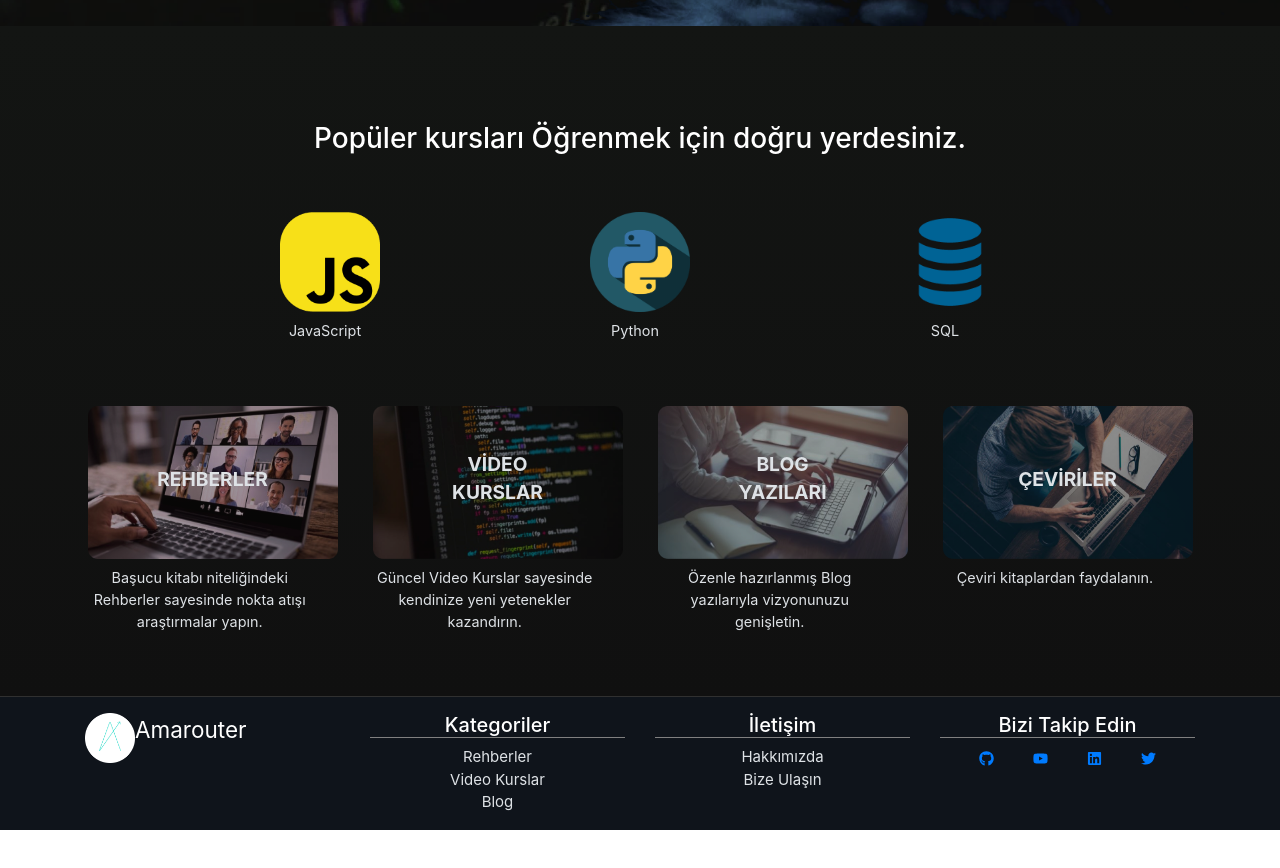
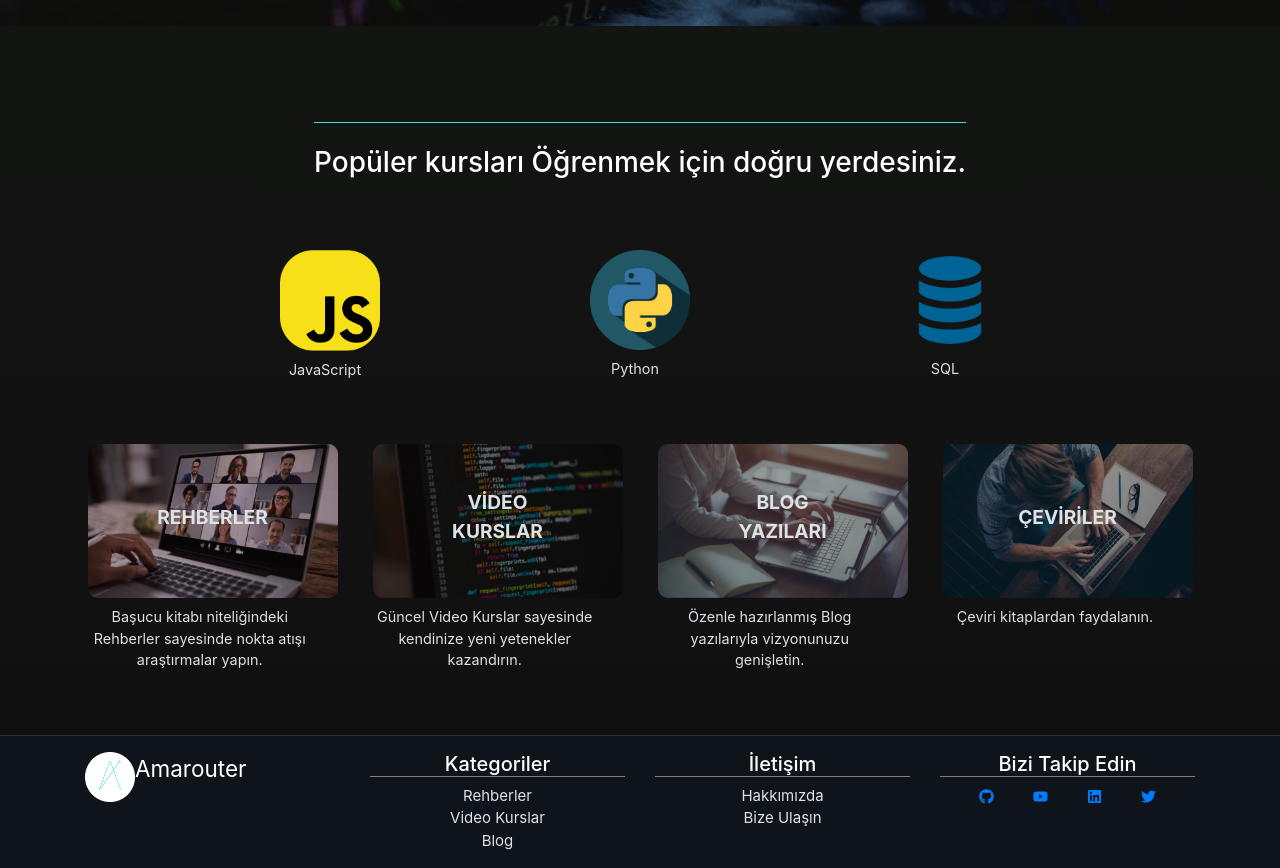
Before and after one commit to amarouter/amarouter-frontend, a React (Create React App) app: page / in a window 1280 px wide. Shown: the part 866-1734 px from the top of the page. Before the commit the page ends 1696 px from the top, so only its background shows below. Built offline with nearby package versions, Linux system fonts and the light colour scheme; no server answers; the database is empty.

Commit message:
border added and css updated

```diff
--- a/src/App.css
+++ b/src/App.css
@@ -153,8 +153,7 @@ figcaption {
 .component-blog {
   min-height: 85vh;
   background-color: #181818;
-  font-size: calc(5px + 2vmin);
-  color: #eeeeee;
+  font-size: calc(6px + 2vmin);
 }
 
 .component-blog .list-group-item {
@@ -172,8 +171,19 @@ figcaption {
 
 .tutorial-detail-article {
   text-align: start;
-  margin-left: 3%;
-  margin-top: 3%;
+  margin: 3% 0 0 3%;
+}
+
+.tutorial-detail-article * {
+  color: #eeeeee;
+}
+
+.tutorial-detail-article h2,
+h3,
+h4 {
+  padding-top: 2%;
+  margin-bottom: 2%;
+  border-top: 0.02em solid #40e0d0;
 }
 
 .component-blog .button-group {
```
